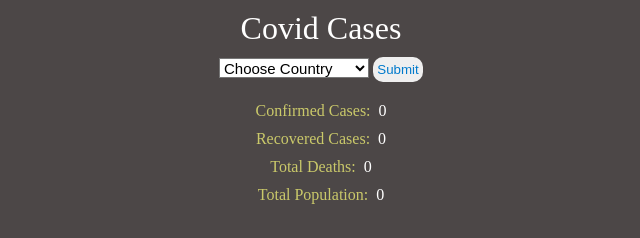
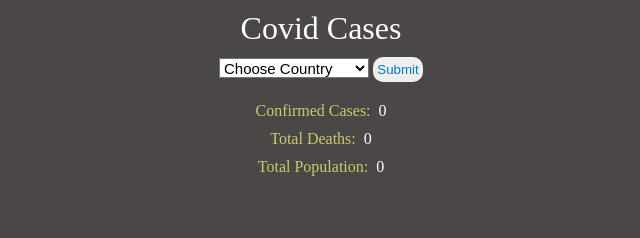
Before and after one commit to rsjeeva/Covid_Tracker, a plain HTML site: page index.html in a window 1280 px wide. Shown: the whole page, without its empty margins (319-959 px from the left). Drawn offline with Linux system fonts and the light colour scheme.

Commit message:
Update index.html

```diff
--- a/index.html
+++ b/index.html
@@ -29,12 +29,12 @@
             </div>
         </div>
 
-        <div class="rec">
+<!--         <div class="rec">
             <span>Recovered Cases: &nbsp;</span>
             <div id="recovered">
                 0
             </div>
-        </div>
+        </div> -->
 
         <div class="death">
             <span>Total Deaths: &nbsp;  </span>
```
